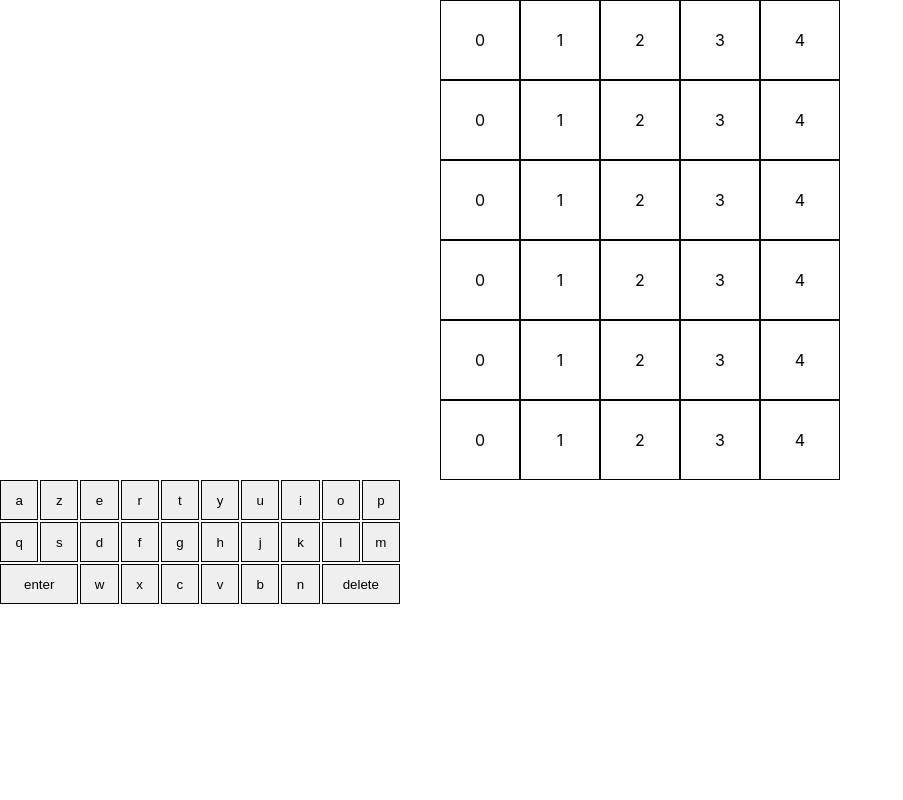
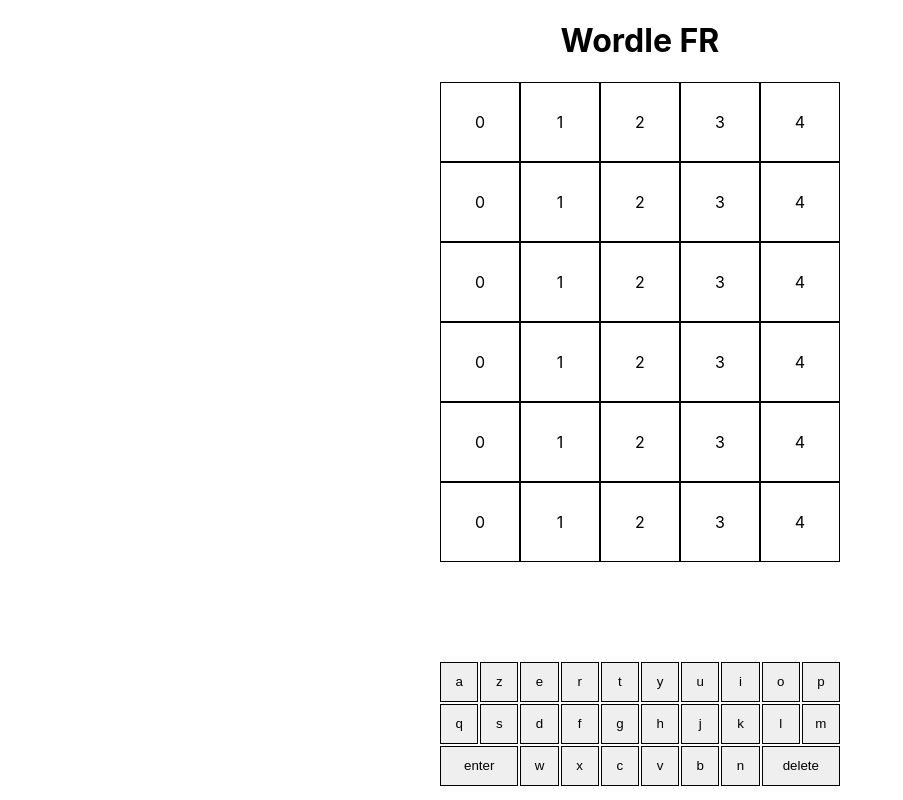
Before and after one commit to ThomasBernard0/wordleFr, a Next.js app: page / in a window 1280 px wide. Shown: the whole page, without its empty margins (0-903 px from the left). Built offline with nearby package versions, Linux system fonts and the light colour scheme.

Commit message:
clicking keyboard is working

```diff
--- /dev/null
+++ b/components/Guess.js
@@ -0,0 +1,3 @@
+export default function Guess({ currentWord, setCurrentWord }) {
+  return <div className="guess">{currentWord}</div>;
+}
--- a/components/Keyboard.js
+++ b/components/Keyboard.js
@@ -1,6 +1,6 @@
 import KeypadButton from "./KeypadButton";
 
-export default function Keyboard() {
+export default function Keyboard({ currentWord, setCurrentWord }) {
   const keypadButtons = [
     "a",
     "z",
@@ -34,7 +34,12 @@
   return (
     <div className="keyboard">
       {keypadButtons.map((button) => (
-        <KeypadButton key={button} value={button} />
+        <KeypadButton
+          key={button}
+          letter={button}
+          currentWord={currentWord}
+          setCurrentWord={setCurrentWord}
+        />
       ))}
     </div>
   );
--- a/components/KeypadButton.js
+++ b/components/KeypadButton.js
@@ -1,10 +1,32 @@
-export default function KeypadButton({ value }) {
+export default function KeypadButton({ letter, currentWord, setCurrentWord }) {
+  let isALetter = true;
+  if (letter === "enter" || letter === "delete") {
+    isALetter = false;
+  }
   return (
     <>
-      {value === "enter" || value === "delete" ? (
-        <button className="keypad-button span-2">{value}</button>
+      {isALetter ? (
+        <button
+          className="keypad-button"
+          onClick={() => {
+            if (currentWord.length < 5) {
+              setCurrentWord(currentWord + letter);
+            }
+          }}
+        >
+          {letter}
+        </button>
       ) : (
-        <button className="keypad-button">{value}</button>
+        <button
+          className="keypad-button span-2"
+          onClick={() => {
+            if (letter === "delete") {
+              setCurrentWord(currentWord.slice(0, -1));
+            }
+          }}
+        >
+          {letter}
+        </button>
       )}
     </>
   );
--- /dev/null
+++ b/data/words.js
@@ -0,0 +1 @@
+export const words = [choix, moche, autre];
--- a/pages/index.js
+++ b/pages/index.js
@@ -1,11 +1,16 @@
 import Grid from "../components/Grid";
 import Keyboard from "../components/Keyboard";
+import Guess from "../components/Guess";
+import { useState } from "react";
 
 export default function Home() {
+  const [currentWord, setCurrentWord] = useState("");
   return (
-    <div>
+    <div className="wrapper">
+      <h1>Wordle FR</h1>
       <Grid />
-      <Keyboard />
+      <Guess currentWord={currentWord} setCurrentWord={setCurrentWord} />
+      <Keyboard currentWord={currentWord} setCurrentWord={setCurrentWord} />
     </div>
   );
 }
--- a/styles/globals.css
+++ b/styles/globals.css
@@ -15,11 +15,19 @@
   box-sizing: border-box;
 }
 
+.wrapper {
+  display: flex;
+  flex-direction: column;
+  justify-content: center;
+  align-items: center;
+}
+
 .grid {
   display: flex;
   flex-direction: column;
   justify-content: center;
   align-items: center;
+  margin-bottom: 50px;
 }
 .row {
   display: flex;
@@ -32,6 +40,10 @@
   display: flex;
   justify-content: center;
   align-items: center;
+}
+
+.guess {
+  margin-bottom: 50px;
 }
 
 .keyboard {
```
